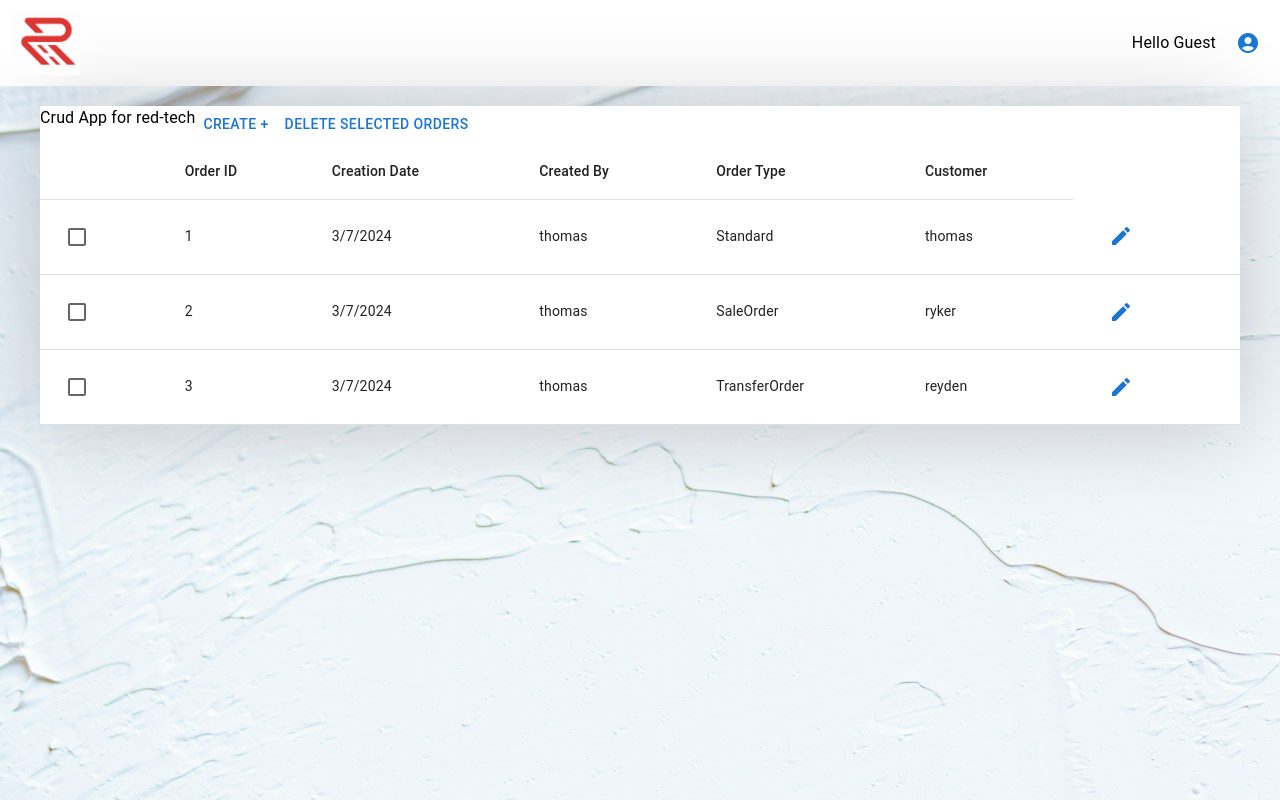
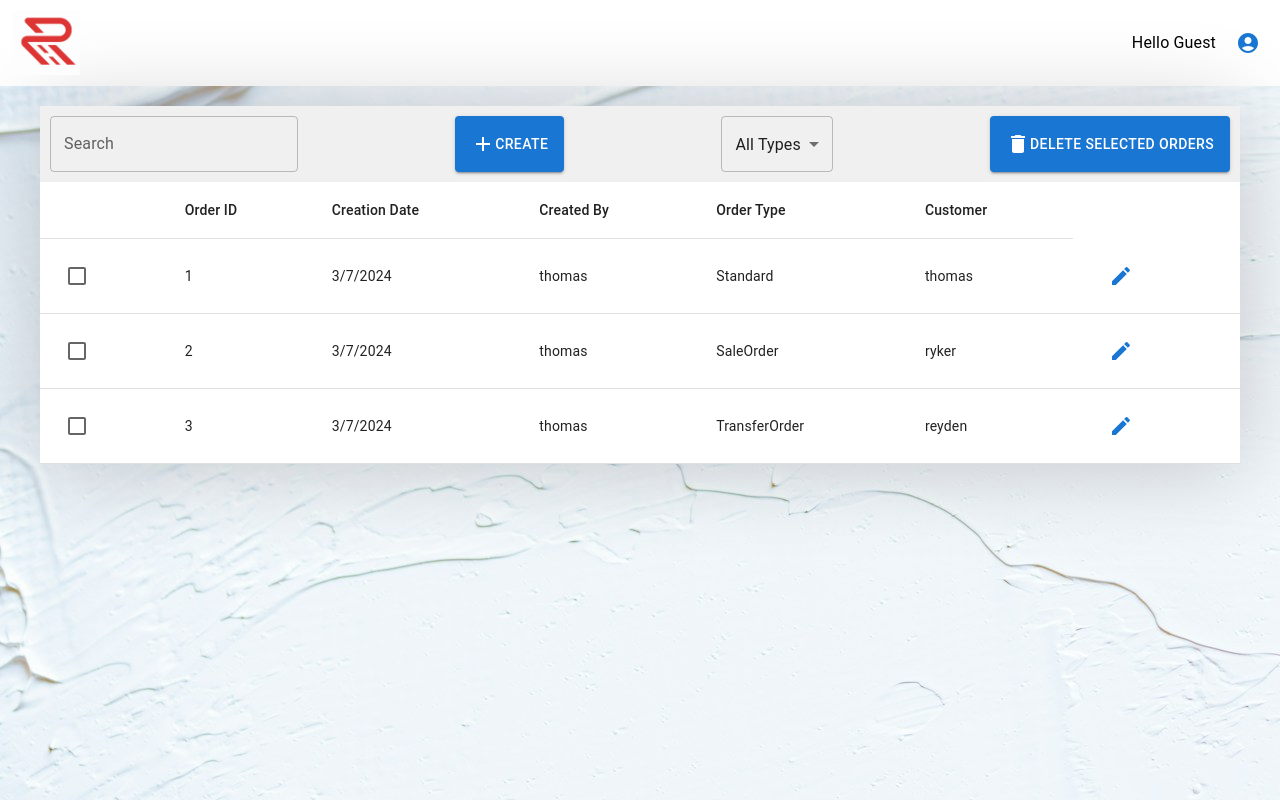
Before and after one commit to Tcviles/redTechTest, a React (Create React App) app: page / in a window 1280 px wide. Built offline with nearby package versions, Linux system fonts and the light colour scheme.

Commit message:
update styling a little bit

```diff
--- a/src/components/TVTable.tsx
+++ b/src/components/TVTable.tsx
@@ -1,19 +1,23 @@
-
-import { Button, Checkbox, Grid, Table, TableBody, TableCell, TableHead, TableRow, Typography } from '@mui/material';
+import { useState } from 'react';
+import { Button, Checkbox, Grid, MenuItem, Select, Table, TableBody, TableCell, TableHead, TableRow, TextField, Typography } from '@mui/material';
 import { tss } from 'tss-react';
 import { useDispatch, useSelector } from 'react-redux';
-import { OrderType, StateType } from '../utils/types'
+import { OrderType, OrderTypeEnum, StateType } from '../utils/types';
 import { useNavigate } from 'react-router-dom';
-import { useState } from 'react';
+import AddIcon from '@mui/icons-material/Add';
+import DeleteIcon from '@mui/icons-material/Delete';
+import EditIcon from '@mui/icons-material/Edit';
 import { deleteOrders } from '../reducers/OrderReducer';
-import EditIcon from '@mui/icons-material/Edit';
 
 const useStyles = tss.create({
     table: {
         background: 'white',
     },
     tableHeader: {
-        display: 'flex'
+        display: 'flex',
+        justifyContent: 'space-between',
+        padding: '10px',
+        background: '#f0f0f0'
     },
     logo: {
         display: 'flex',
@@ -27,10 +31,12 @@ const useStyles = tss.create({
 
 function TVTable() {
     const { classes } = useStyles();
-    const dispatch = useDispatch()
-    const navigate = useNavigate()
+    const dispatch = useDispatch();
+    const navigate = useNavigate();
     const orders = useSelector((state: StateType) => state.orders);
     const [selectedOrders, setSelectedOrders] = useState<string[]>([]);
+    const [searchQuery, setSearchQuery] = useState<string>('');
+    const [orderTypeFilter, setOrderTypeFilter] = useState<string>('All Types');
 
     const handleCheckboxChange = (orderId: string) => {
         if (selectedOrders.includes(orderId)) {
@@ -41,16 +47,49 @@ function TVTable() {
     };
 
     const handleDeleteOrders = () => {
-        dispatch(deleteOrders(selectedOrders))
+        dispatch(deleteOrders(selectedOrders));
     };
+
+    const filteredOrders = orders.filter(order =>
+        (order.Id.toLowerCase().includes(searchQuery.toLowerCase()) ||
+        order.CreatedByUsername.toLowerCase().includes(searchQuery.toLowerCase()) ||
+        order.Type.toLowerCase().includes(searchQuery.toLowerCase()) ||
+        order.CustomerName.toLowerCase().includes(searchQuery.toLowerCase()))
+
+        &&
+        (orderTypeFilter === 'All Types' || order.Type === orderTypeFilter)
+    );
 
     return (
         <div>
             <Grid className={classes.table}>
                 <Grid className={classes.tableHeader}>
-                    <Typography> Crud App for red-tech</Typography>
-                    <Button onClick={() => navigate("/create")}> Create + </Button>
-                    <Button onClick={handleDeleteOrders}>Delete Selected Orders</Button>
+                    <TextField
+                        label="Search"
+                        variant="outlined"
+                        value={searchQuery}
+                        onChange={(e) => setSearchQuery(e.target.value)}
+                    />
+
+                    <Button variant="contained" onClick={() => navigate("/create")}>
+                        <AddIcon /> Create
+                    </Button>
+
+                    <Select
+                        value={orderTypeFilter}
+                        onChange={(e) => setOrderTypeFilter(e.target.value as string)}
+                        variant="outlined"
+                    >
+                        <MenuItem value="All Types">All Types</MenuItem>
+                        {Object.values(OrderTypeEnum).map((type) => (
+                            <MenuItem key={type} value={type}>
+                                {type}
+                            </MenuItem>
+                        ))}
+                    </Select>
+                    <Button variant="contained" onClick={handleDeleteOrders}>
+                        <DeleteIcon /> Delete Selected Orders
+                    </Button>
                 </Grid>
                 <Table>
                     <TableHead>
@@ -64,8 +103,9 @@ function TVTable() {
                         </TableRow>
                     </TableHead>
                     <TableBody>
-                        {orders.map((order: OrderType, index: number) => (
-                                <TableRow key={index}><TableCell>
+                        {filteredOrders.map((order: OrderType, index: number) => (
+                            <TableRow key={index}>
+                                <TableCell>
                                     <Checkbox
                                         checked={selectedOrders.includes(order.Id)}
                                         onChange={() => handleCheckboxChange(order.Id)}
```
